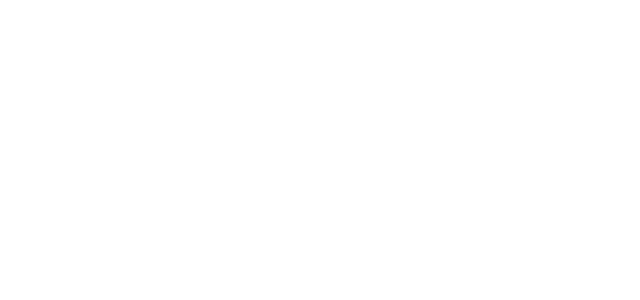
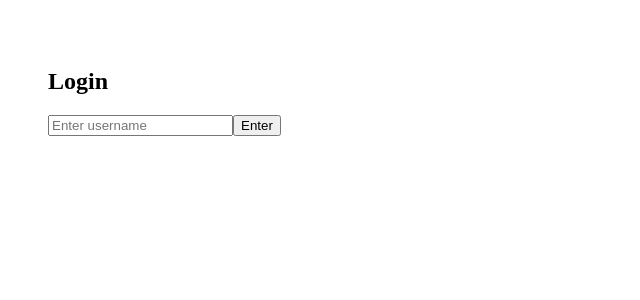
Before and after one commit to gugadevidze8956-sudo/textfeed, a Next.js app: page / in a window 1280 px wide. Before the commit this address had no page. Shown: the top 300 px of the page, without its empty margins (0-640 px from the left). Built offline with nearby package versions, Linux system fonts and the light colour scheme.

Commit message:
fix login build

```diff
--- a/app/page.tsx
+++ b/app/page.tsx
@@ -1,20 +1,30 @@
 "use client";
 
-import { useEffect } from "react";
+import { useState } from "react";
 import { useRouter } from "next/navigation";
 
-export default function Home() {
+export default function Login() {
+  const [name, setName] = useState("");
   const router = useRouter();
 
-  useEffect(() => {
-    const user = localStorage.getItem("user");
+  const login = () => {
+    if (!name) return;
 
-    if (user) {
-      router.push("/feed");
-    } else {
-      router.push("/login");
-    }
-  }, []);
+    localStorage.setItem("user", name);
+    router.push("/feed");
+  };
 
-  return null;
+  return (
+    <div style={{ padding: 40 }}>
+      <h2>Login</h2>
+
+      <input
+        placeholder="Enter username"
+        value={name}
+        onChange={(e) => setName(e.target.value)}
+      />
+
+      <button onClick={login}>Enter</button>
+    </div>
+  );
 }
```
